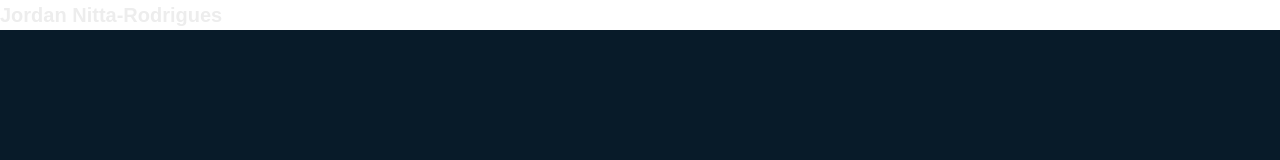
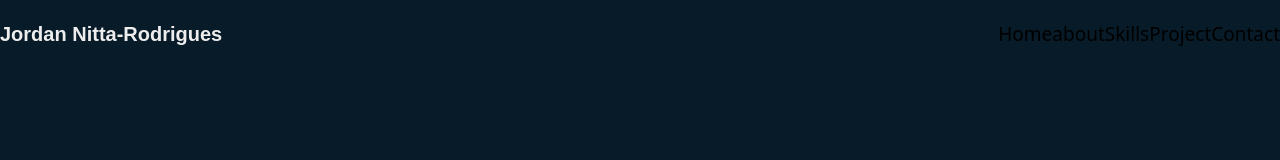
Before and after one commit to JordanNitta/JordanPortfolio, a React (Create React App) app in the folder client/: page / in a window 1280 px wide. Shown: the top 160 px of the page. Built offline with nearby package versions, Linux system fonts and the light colour scheme.

Commit message:
Fixing nav bar

```diff
--- a/client/src/components/Navbar/Navbar.jsx
+++ b/client/src/components/Navbar/Navbar.jsx
@@ -4,6 +4,8 @@ import { NavLink, Navigate, useNavigate } from 'react-router-dom'
 import { AiOutlineMenu, AiOutlineClose } from 'react-icons/ai'
 import { motion, AnimatePresence } from "framer-motion";
 const Navbar = () => {
+    const [showMenu, setShowMenu] = useState(false);
+
     const navLinks = [
         { title: 'Home', URL: '/' },
         { title: 'about', URL: '/about' },
@@ -12,17 +14,35 @@ const Navbar = () => {
         { title: 'Contact', URL: '/contact' },
 
     ]
+    const handleMenu = () => {
+        setShowMenu(!showMenu);
+    }
+
+    const handleClosedRoutes = () => {
+        setShowMenu(false)
+    }
+
     return (
-        <nav className=''>
-            <h3 className='font-style text-main font-semibold text-[20px] cursor-pointer'>Jordan Nitta-Rodrigues</h3>
-            {/* <ul className="navbar-links">
-                {navLinks.map((link, index) => (
-                    <li key={index}>
-                        <a href={link.URL}>{link.title}</a>
-                    </li>
-                ))}
-            </ul> */}
+        <nav className='fixed w-full flex justify-between h-[68px] items-center'>
+            <h3 className='font-style text-main font-semibold text-[20px] cursor-pointer sm:text[20px]'>Jordan Nitta-Rodrigues</h3>
+            <div className='flex justify-center items-center' onClick={handleMenu}>
+                {
+                    !showMenu ?
+                        <AiOutlineMenu size={35} className="text-main cursor-pointer sm:hidden" />
+                        :
+                        <AiOutlineClose size={35} className="text-main cursor-pointer sm:hidden" />
+                }
+                {/* <AiOutlineMenu size={35} className="text-main cursor-pointer sm:hidden" /> */}
+                <ul className="sm:flex justify-center items-center hidden">
+                    {navLinks.map((link, index) => (
+                        <li key={index}>
+                            <a href={link.URL} className='text-[19px]'>{link.title}</a>
+                        </li>
+                    ))}
+                </ul>
+            </div>
         </nav>
+
     )
 }
 
```
